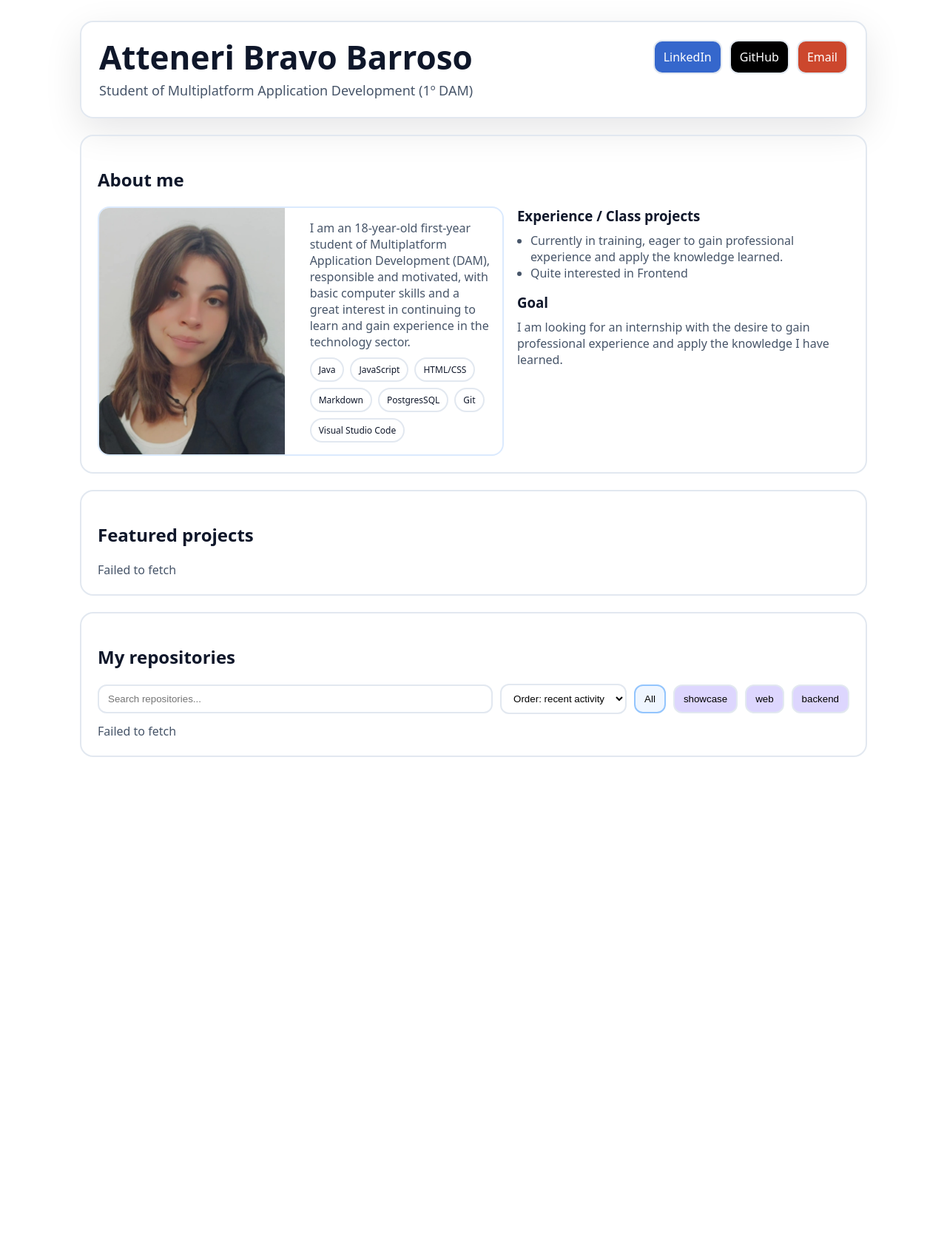
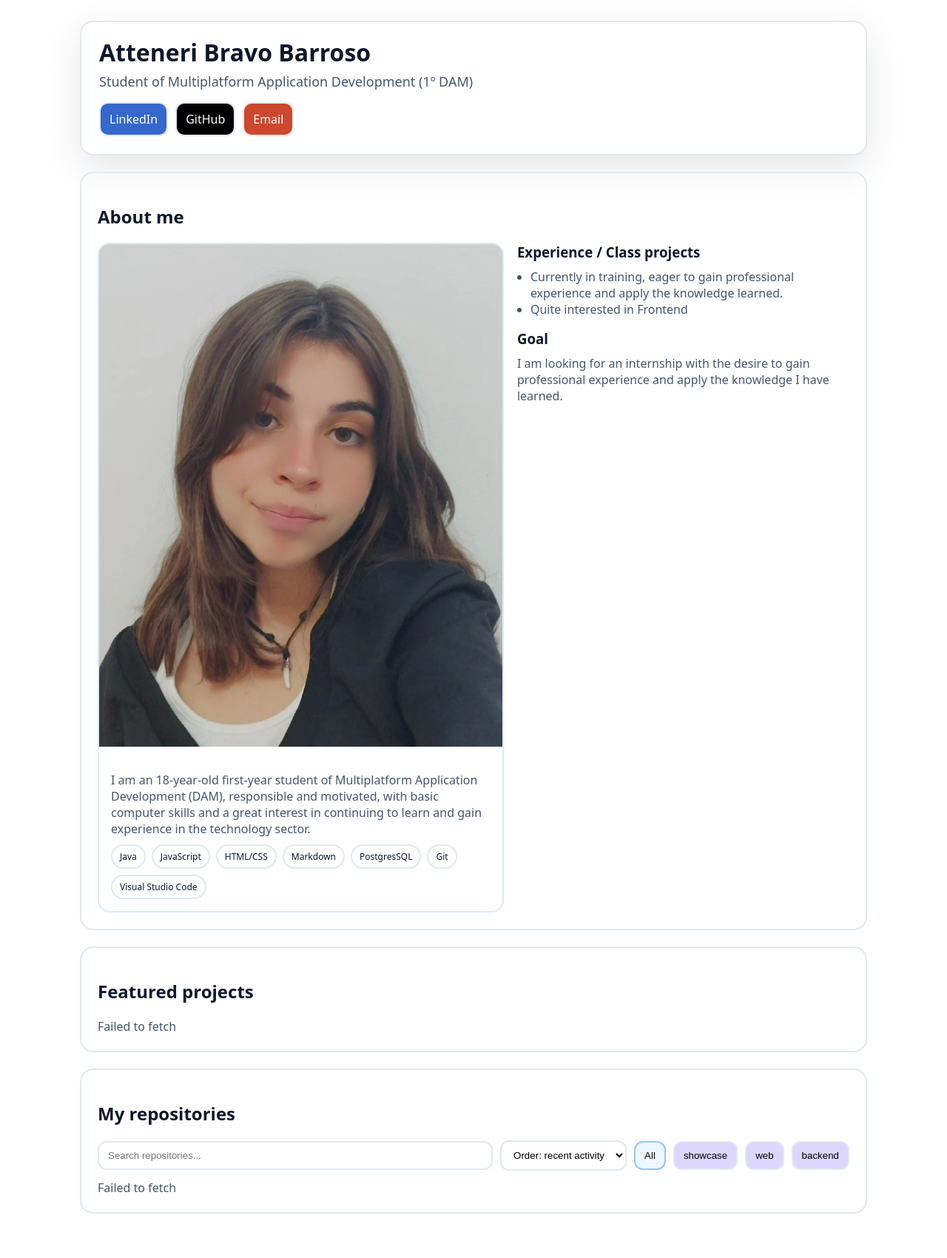
Before and after one commit to Atthemyg/Atthemyg.github.io, a Jekyll site: the page built from index.html, in a window 1280 px wide. Shown: the whole page at 74% size. Built offline with Jekyll 4.4.1, drawn with Linux system fonts in a browser that asks for light colours; before the commit the page ends 1083 px from its top, so only the background shows below that.

Commit message:
Hago la pagina adaptada al dispositivo

```diff
--- a/assets/css/styles.css
+++ b/assets/css/styles.css
@@ -18,20 +18,20 @@ body{
 }
 .container{max-width:1100px;margin:0 auto;padding:28px 18px 60px}
 .topbar{
-  display:flex;align-items:flex-start;justify-content:space-between;gap:16px;
+  display:flex;flex-direction:column;align-items:flex-start;justify-content:space-between;gap:16px;
   padding:24px;border:2px solid var(--line);border-radius:var(--radius);
   box-shadow: var(--shadow);
 }
-.title{font-size:44px;line-height:1.05;margin:0;color:#0f172a}
+.title{font-size:32px;line-height:1.05;margin:0;color:#0f172a}
 .subtitle{margin:10px 0 0;color:var(--muted);font-size:18px}
 .section{margin-top:22px;padding:22px;border:2px solid var(--line);border-radius:var(--radius)}
 .grid2{display:grid;grid-template-columns:1.1fr .9fr;gap:18px}
-@media (max-width: 900px){ .grid2{grid-template-columns:1fr} .title{font-size:36px}}
+@media (max-width: 768px){ .grid2{grid-template-columns:1fr} .title{font-size:36px}}
 .profile{
-  display:flex;gap:18px;align-items:stretch;
+  display:flex;flex-direction: column;gap:18px;align-items:stretch;
   border-radius:16px;overflow:hidden;border:2px solid #dbeafe;
 }
-.profile img{width:46%;object-fit:cover;display:block}
+.profile img{width:100%;height:auto;object-fit:cover;display:block}
 .profile .bio{padding:16px}
 .pillrow{display:flex;flex-wrap:wrap;gap:8px;margin-top:10px}
 .pill{
--- a/index.html
+++ b/index.html
@@ -2,9 +2,6 @@
 layout: default
 title: "Atteneri Bravo Barroso — CV & Repos"
 ---
-<head>
-  <meta name="viewport" content="width=device-width, initial-scale=1">
-</head>
 
 <div class="container">
   <header class="topbar">
```
Also changed, not shown: 1 other file.
